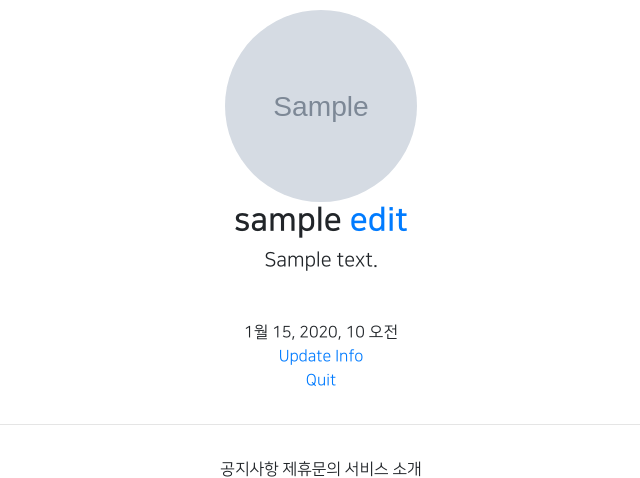
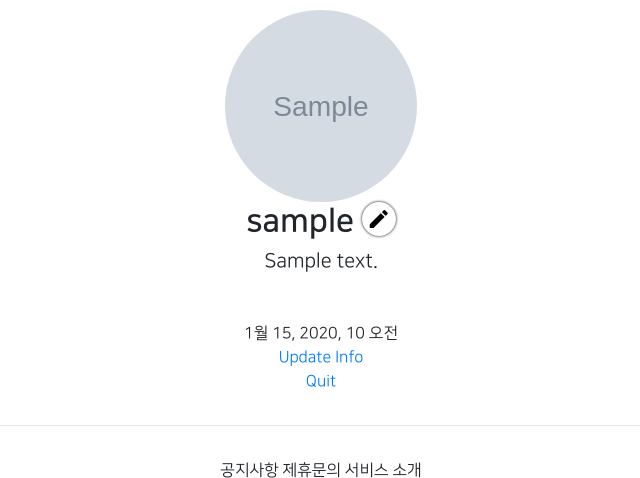
Before and after one commit to dongdonghyeok/new_project_1, a Django app: page /accounts/detail/1 in a window 1280 px wide. Shown: the part 239-717 px from the top of the page, without its empty margins (319-959 px from the left). Run offline with Django 3.2, Linux system fonts and the light colour scheme; a user stored in the database is signed in; tables that the repository leaves empty hold one stand-in row (values such as "Sample post"); grey boxes marked "Sample" are stand-in pictures; parts of the project's set-up code (start-up, migrations or seed data) failed here and were passed over; some libraries are stand-ins or nearby versions.

Commit message:
21/07/29 commit 1 버튼 decorate, 색 교체

```diff
--- a/accountapp/templates/accountapp/detail.html
+++ b/accountapp/templates/accountapp/detail.html
@@ -13,7 +13,8 @@
             <h2 class="NNS_B">
                 {{ target_user.profile.nickname }}
                     {% if target_user == user %}
-                    <a href="{% url 'profileapp:update' pk=target_user.profile.pk %}">
+                    <a href="{% url 'profileapp:update' pk=target_user.profile.pk %}"
+                    class="material-icons round_button">
                         edit
                     </a>
                     {% endif %}
--- a/static/base.css
+++ b/static/base.css
@@ -31,3 +31,15 @@
 .NNS_B {
     font-family: "NanumSquareB", cursive;
 }
+
+.round_button {
+    color: black;
+    text-decoration: none;
+    box-shadow: 0 0 3px black;
+    border-radius: 20rem;
+    padding: 0.3rem;
+}
+
+.round_button:hover {
+    color: dimgray;
+}
--- a/templates/head.html
+++ b/templates/head.html
@@ -15,6 +15,10 @@
 
     {# DEFAULT CSS LINK #}
     <link rel="stylesheet" type="text/css" href="{% static 'base.css' %}">
+
+    {#  MATERIAL ICONS LINK  #}
+    <link href="https://fonts.googleapis.com/css2?family=Material+Icons"
+      rel="stylesheet">
 
     {# FONT #}
     <style>
@@ -38,5 +42,7 @@
             src: local('NanumSquareL'),
             url("{% static 'fonts/NanumSquareL.otf' %}") format("opentype");
         }
+
+
     </style>
 </head>
```
